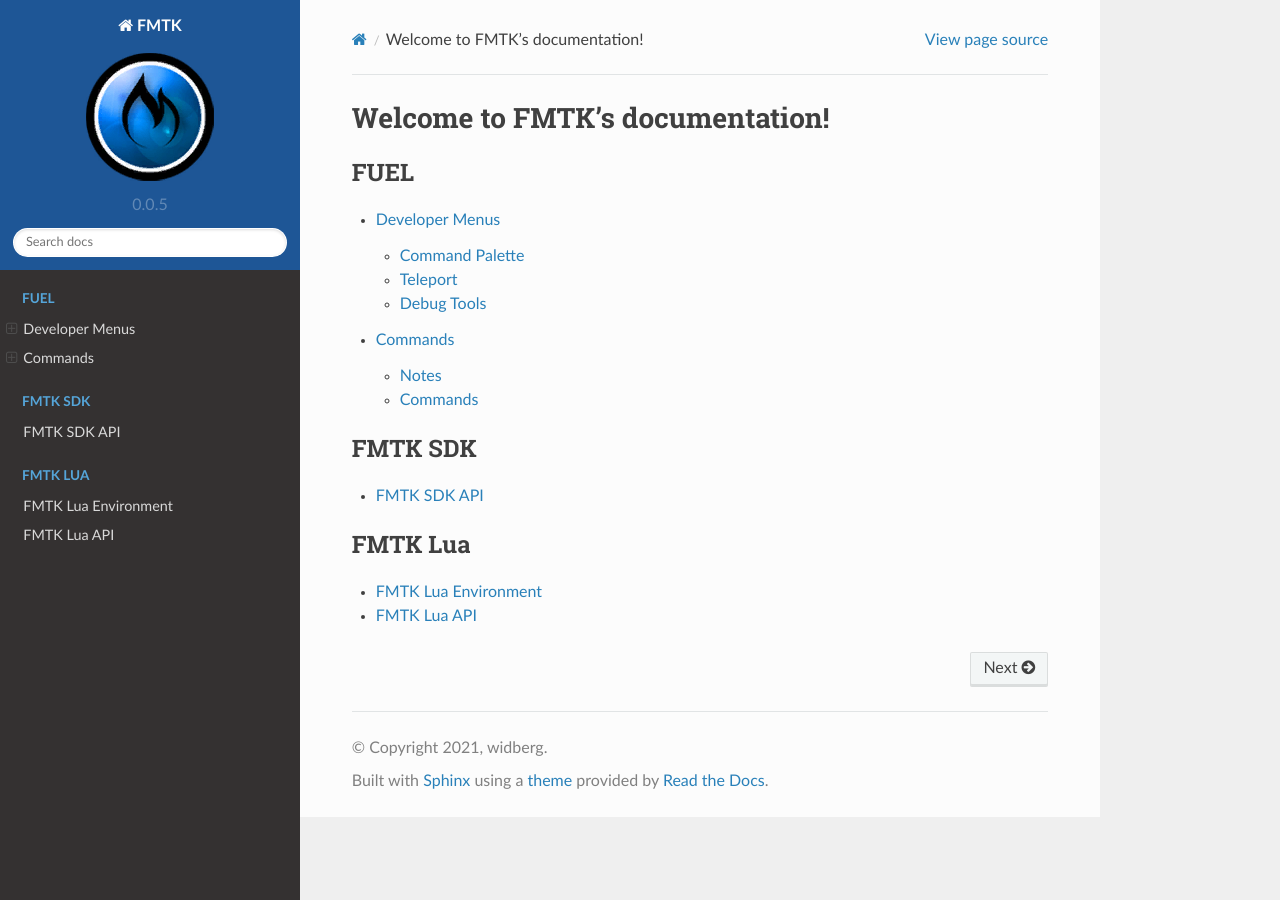
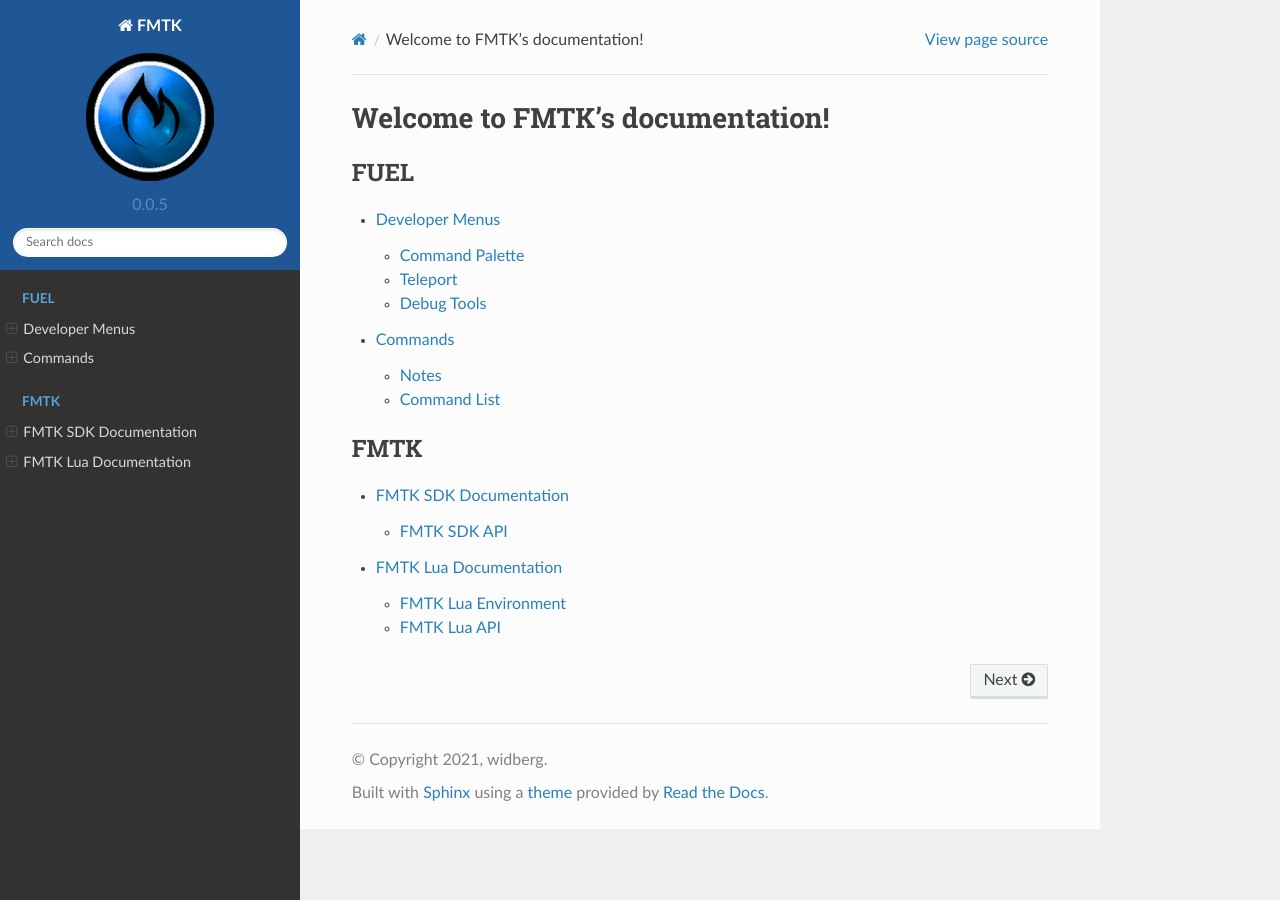
Before and after one commit to widberg/fmtk, a Sphinx documentation site: the page built from docs/source/index.rst, in a window 1280 px wide. Built offline with Sphinx 7.4.7 and the Read the Docs theme 2.0.0, drawn with Linux system fonts in a browser that asks for light colours.

Commit message:
more docs

```diff
--- a/docs/source/fuelcommands.rst
+++ b/docs/source/fuelcommands.rst
@@ -10,8 +10,8 @@
 
 Due to the excessive number of commands, I will add details to the commands as I see fit. If there is a command that you would like me to add details to, open an issue with the command name and I will get to it when I have a chance.
 
-Commands
---------
+Command List
+------------
 
 .. code-block:: c
 
--- a/docs/source/index.rst
+++ b/docs/source/index.rst
@@ -1,5 +1,5 @@
 Welcome to FMTK's documentation!
-===================================
+================================
 
 .. toctree::
    :maxdepth: 2
@@ -11,15 +11,8 @@
 
 .. toctree::
    :maxdepth: 2
-   :caption: FMTK SDK
-   :name: sec-fmtksdk
+   :caption: FMTK
+   :name: sec-fmtk
 
-   fmtksdkapi
-
-.. toctree::
-   :maxdepth: 2
-   :caption: FMTK Lua
-   :name: sec-fmtklua
-
-   fmtkluaenvironment
-   fmtkluaapi
+   fmtksdk
+   fmtklua
```
Also changed, not shown: docs/source/fmtklua.rst (added, +10 -0 lines), docs/source/fmtksdk.rst (added, +9 -0 lines).
